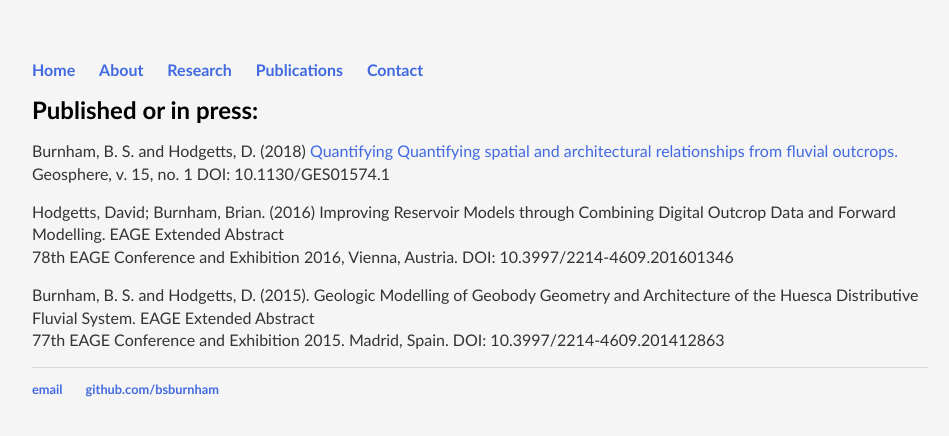
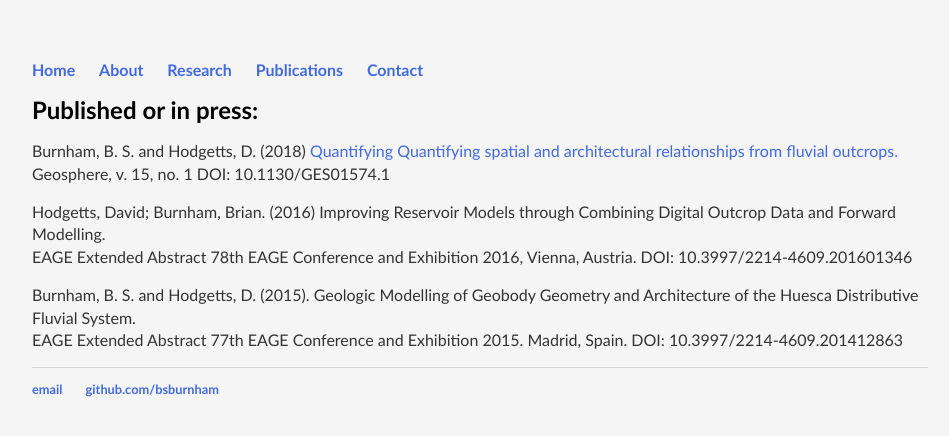
Before and after one commit to bsburnham/bsburnham.github.io, a Jekyll site: the page publications.html, which Jekyll copies as it is, in a window 1280 px wide. Shown: the top 436 px of the page, without its empty margins (160-1109 px from the left). Built offline with Jekyll 4.4.1, drawn with Linux system fonts in a browser that asks for light colours; part of the change alters nothing that is shown.

```diff
--- a/publications.html
+++ b/publications.html
@@ -23,12 +23,10 @@
 		<p>Burnham, B. S. and Hodgetts, D. (2018) <a href="https://doi.org/10.1130/GES01574.1"> Quantifying Quantifying spatial and architectural relationships from fluvial outcrops.</a> Geosphere, v. 15, no. 1 DOI: 10.1130/GES01574.1</p>
 
 		<p>Hodgetts, David; Burnham, Brian. (2016) Improving Reservoir Models through Combining Digital
-		Outcrop Data and Forward Modelling. EAGE Extended Abstract
-		<br>78th EAGE Conference and Exhibition 2016, Vienna, Austria. DOI: 10.3997/2214-4609.201601346</p>
+		Outcrop Data and Forward Modelling. <br>EAGE Extended Abstract 78th EAGE Conference and Exhibition 2016, Vienna, Austria. DOI: 10.3997/2214-4609.201601346</p>
 
 		<p>Burnham, B. S. and Hodgetts, D. (2015).  Geologic Modelling of Geobody Geometry and Architecture
-		of the Huesca Distributive Fluvial System. EAGE Extended Abstract
-		<br>77th EAGE Conference and Exhibition 2015. Madrid, Spain.  DOI: 10.3997/2214-4609.201412863 </p>
+		of the Huesca Distributive Fluvial System. <br> EAGE Extended Abstract 77th EAGE Conference and Exhibition 2015. Madrid, Spain.  DOI: 10.3997/2214-4609.201412863 </p>
 	</div>
 </div>
 
```
